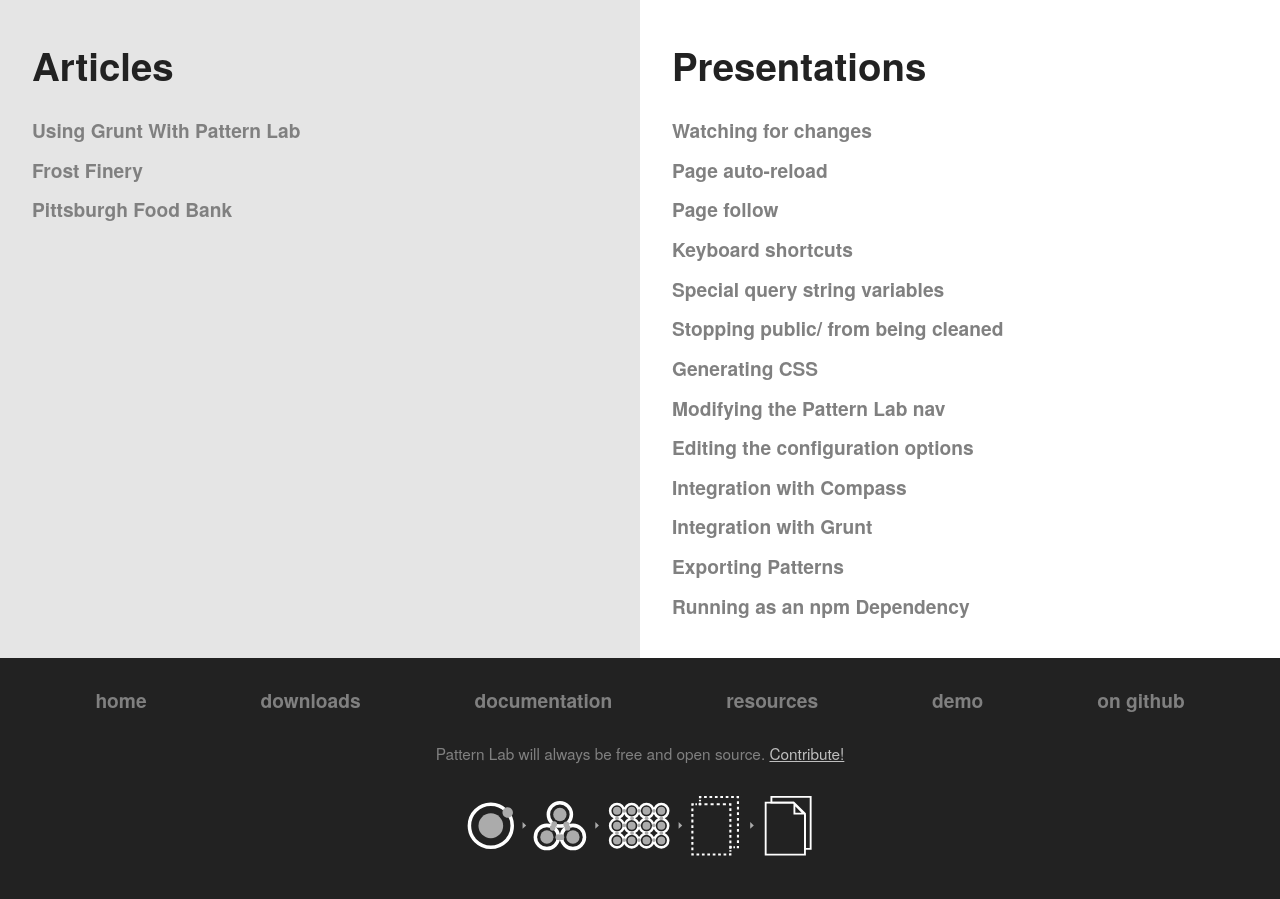
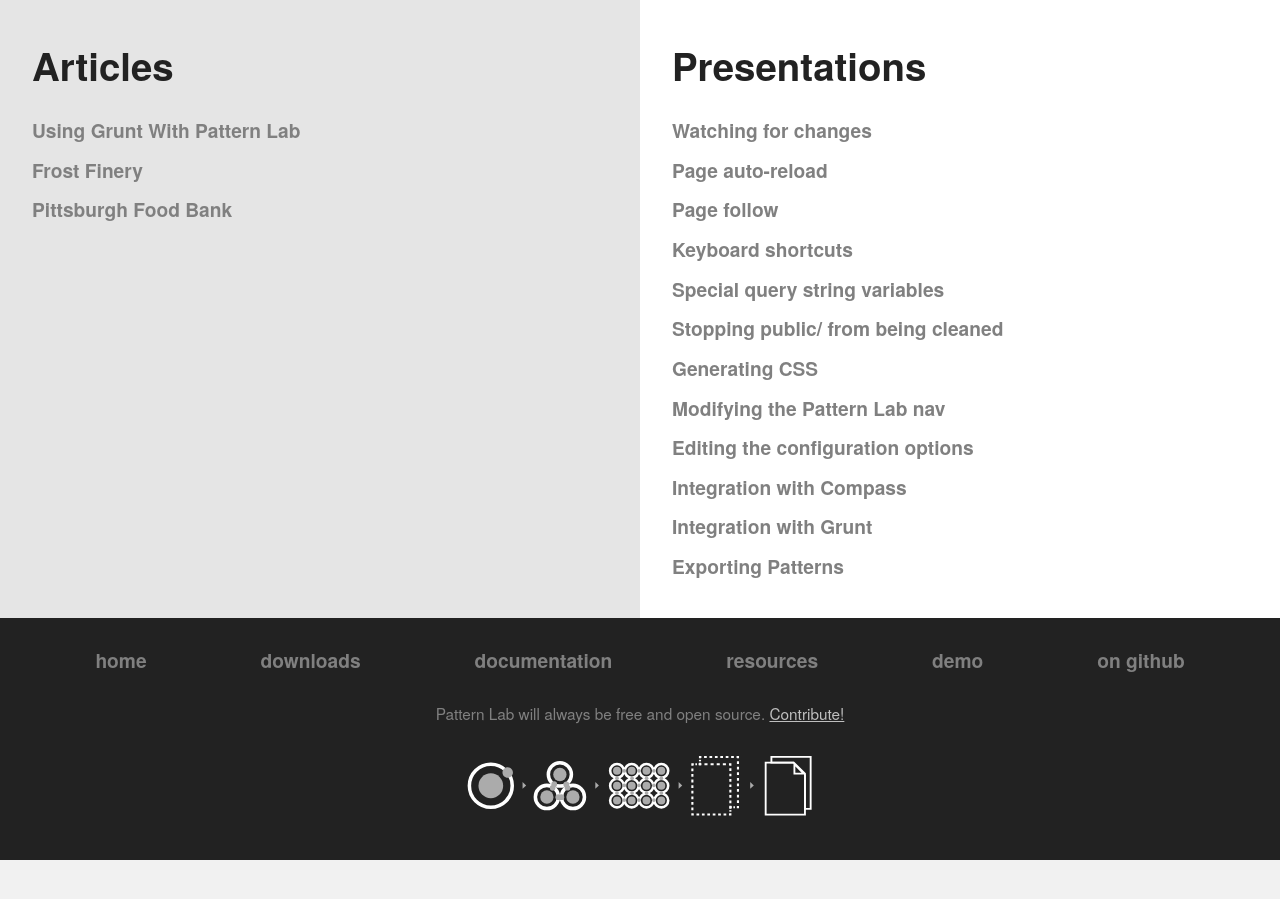
Before and after one commit to pattern-lab/website, a Jekyll site: the page built from resources.html, in a window 1280 px wide and 900 px high, scrolled down 762 px. Built offline with Jekyll 4.4.1, drawn with Linux system fonts in a browser that asks for light colours; comment, search, counter and statistics services are not loaded; after the commit the page ends 1622 px from its top, so only the background shows below that.

Commit message:
remove npm dependency doc for now

```diff
--- a/_includes/docs-nav-advanced.html
+++ b/_includes/docs-nav-advanced.html
@@ -11,5 +11,4 @@
 	<li class="link-list__item{% if page.url == '/docs/advanced-integration-with-compass.html' %} link-list__item--is-selected{% endif %}"><a class="link-list__link" href="/docs/advanced-integration-with-compass.html">Integration with Compass</a></li>
 	<li class="link-list__item{% if page.url == '/docs/advanced-integration-with-grunt.html' %} link-list__item--is-selected{% endif %}"><a class="link-list__link" href="/docs/advanced-integration-with-grunt.html">Integration with Grunt</a></li>
 	<li class="link-list__item{% if page.url == '/docs/advanced-exporting-patterns.html' %} link-list__item--is-selected{% endif %}"><a class="link-list__link" href="/docs/advanced-exporting-patterns.html">Exporting Patterns</a></li>
-	<li class="link-list__item{% if page.url == '/docs/advanced-running-as-an-npm-dependency.html' %} link-list__item--is-selected{% endif %}"><a class="link-list__link" href="/docs/advanced-running-as-an-npm-dependency.html">Running as an npm Dependency</a></li>
 </ul>
```
